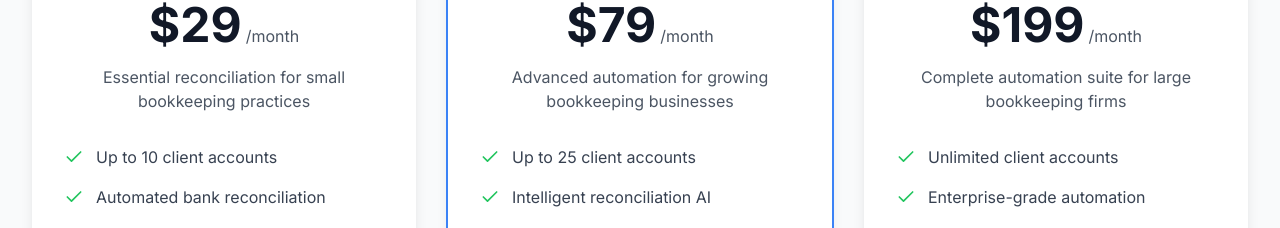
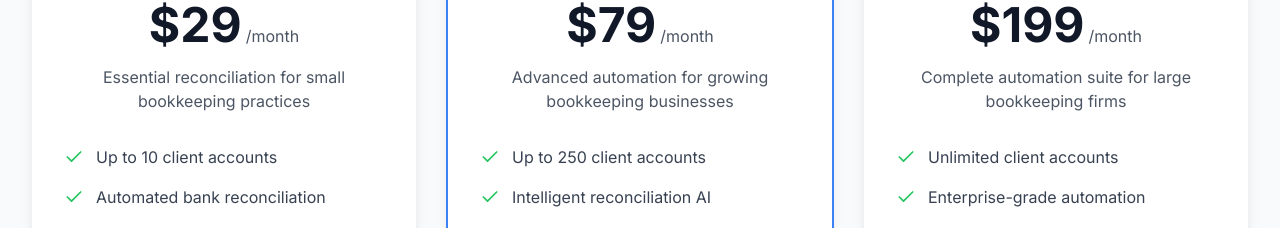
Before and after one commit to algominds35/bank-reconciliation-tool, a Next.js app: page / in a window 1280 px wide. Shown: the part 6010-6238 px from the top of the page. Built offline with nearby package versions, Linux system fonts and the light colour scheme.

Commit message:
Updated Professional plan to 250 client accounts

```diff
--- a/src/components/Pricing.tsx
+++ b/src/components/Pricing.tsx
@@ -26,9 +26,9 @@ const Pricing = () => {
       price: '$79',
       period: '/month',
       description: 'Advanced automation for growing bookkeeping businesses',
-      features: [
-        'Up to 25 client accounts',
-        'Intelligent reconciliation AI',
+             features: [
+         'Up to 250 client accounts',
+         'Intelligent reconciliation AI',
         'Custom financial reports',
         'Priority support (4-hour response)',
         'Client portal & collaboration',
```
